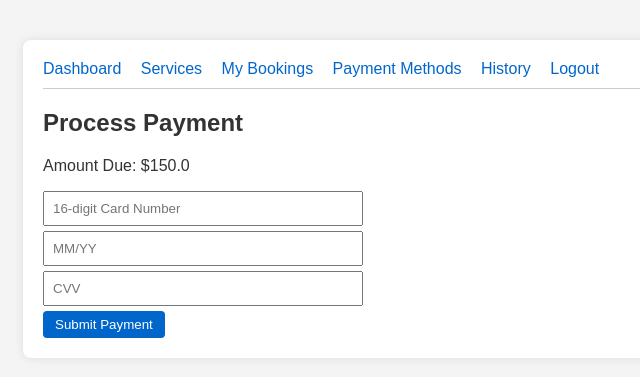
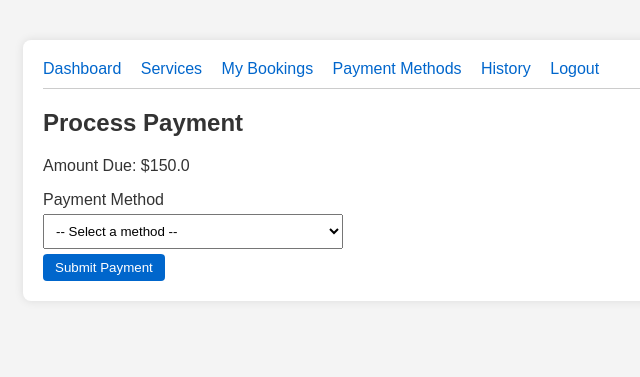
Before and after one commit to bensont2/EECS-3311-Consultant, a Flask app: page /client/payment/1 in a window 1280 px wide. Shown: the top 377 px of the page, without its empty margins (17-657 px from the left). Run offline with Flask 3, Linux system fonts and the light colour scheme; the visitor is signed in with stand-in values (Sample User, id 1).

Commit message:
implemented payment options in front end and updated payment route

```diff
--- a/routes/client.py
+++ b/routes/client.py
@@ -72,12 +72,21 @@ def payment(booking_id):
     booking = Booking.query.get_or_404(booking_id)
     if request.method == 'POST':
         try:
+            method = request.form.get('payment_method', 'credit_card')
+
             details = {
+                # credit/debit
                 'card_number': request.form.get('card_number'),
-                'expiry': request.form.get('expiry'),
-                'cvv': request.form.get('cvv')
+                'expiry':      request.form.get('expiry'),
+                'cvv':         request.form.get('cvv'),
+                # paypal
+                'email':          request.form.get('email'),
+                # bank transfer
+                'account_number': request.form.get('account_number'),
+                'routing_number': request.form.get('routing_number'),
             }
-            txn_id = execute_transaction(booking.id, session['user_id'], booking.service.base_price, 'credit_card', details)
+
+            txn_id = execute_transaction(booking.id, session['user_id'], booking.service.base_price, method, details)
             transition_booking(booking, 'pay')
             create_notification(booking.consultant_id, f"Payment received for booking {booking.id}")
             flash(f'Payment successful! TXN: {txn_id}')
--- a/templates/client/payment.html
+++ b/templates/client/payment.html
@@ -2,10 +2,74 @@
 {% block content %}
 <h2>Process Payment</h2>
 <p>Amount Due: ${{ booking.service.base_price }}</p>
+
 <form method="POST">
-    <input type="text" name="card_number" placeholder="16-digit Card Number" required>
-    <input type="text" name="expiry" placeholder="MM/YY" required>
-    <input type="text" name="cvv" placeholder="CVV" required>
+    <!-- Payment Method Selector -->
+    <div>
+        <label for="payment_method">Payment Method</label>
+        <select name="payment_method" id="payment_method" onchange="showFields(this.value)" required>
+            <option value="">-- Select a method --</option>
+            <option value="credit_card">Credit Card</option>
+            <option value="debit_card">Debit Card</option>
+            <option value="paypal">PayPal</option>
+            <option value="bank_transfer">Bank Transfer</option>
+        </select>
+    </div>
+
+    <!-- Credit / Debit Card Fields -->
+    <div id="fields_credit_card" class="payment-fields" style="display:none;">
+        <label>Card Number</label>
+        <input type="text" name="card_number" placeholder="16-digit Card Number" maxlength="16">
+        <label>Expiry</label>
+        <input type="text" name="expiry" placeholder="MM/YY" maxlength="5">
+        <label>CVV</label>
+        <input type="text" name="cvv" placeholder="CVV" maxlength="4">
+    </div>
+
+    <!-- Debit card reuses same fields, just aliased via JS -->
+    <div id="fields_debit_card" class="payment-fields" style="display:none;">
+        <label>Card Number</label>
+        <input type="text" name="card_number_debit" placeholder="16-digit Card Number" maxlength="16">
+        <label>Expiry</label>
+        <input type="text" name="expiry_debit" placeholder="MM/YY" maxlength="5">
+        <label>CVV</label>
+        <input type="text" name="cvv_debit" placeholder="CVV" maxlength="4">
+    </div>
+
+    <!-- PayPal Fields -->
+    <div id="fields_paypal" class="payment-fields" style="display:none;">
+        <label>PayPal Email</label>
+        <input type="email" name="email" placeholder="your@email.com">
+    </div>
+
+    <!-- Bank Transfer Fields -->
+    <div id="fields_bank_transfer" class="payment-fields" style="display:none;">
+        <label>Account Number</label>
+        <input type="text" name="account_number" placeholder="Account Number">
+        <label>Routing Number</label>
+        <input type="text" name="routing_number" placeholder="Routing Number">
+    </div>
+
     <button type="submit">Submit Payment</button>
 </form>
+
+<script>
+    function showFields(method) {
+        // Hide all payment field sections
+        document.querySelectorAll('.payment-fields').forEach(el => {
+            el.style.display = 'none';
+            // Remove required from all inputs inside hidden sections
+            el.querySelectorAll('input').forEach(input => input.removeAttribute('required'));
+        });
+
+        // Show the selected section and mark its fields required
+        if (method) {
+            const active = document.getElementById('fields_' + method);
+            if (active) {
+                active.style.display = 'block';
+                active.querySelectorAll('input').forEach(input => input.setAttribute('required', true));
+            }
+        }
+    }
+</script>
 {% endblock %}
```
Also changed, not shown: instance/booking_platform.db.
